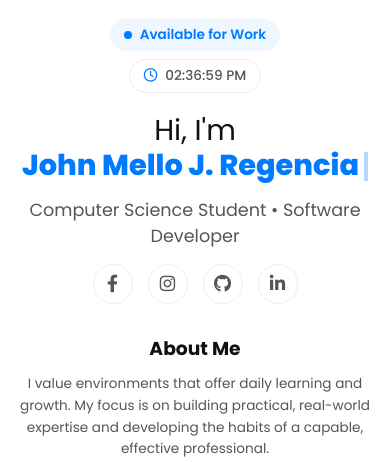
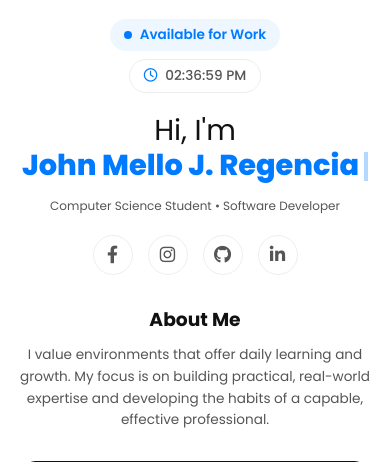
Before and after one commit to m3lloo/My-Portfolio, a Flask app: page / in a window 390 px wide. Shown: the part 343-805 px from the top of the page. Run offline with Flask 3, Linux system fonts and the light colour scheme.

```diff
--- a/static/css/style.css
+++ b/static/css/style.css
@@ -777,6 +777,14 @@ section[id] {
         font-size: 1.8rem;
     }
 
+    /* --- FIX FOR SUBTITLE ON MOBILE --- */
+    /* Forces the text to stay on one line by making it smaller */
+    .hero-subtitle {
+        font-size: 0.75rem; /* Small enough to fit */
+        white-space: nowrap; /* Forces one single line */
+        margin-bottom: 20px;
+    }
+
     .badge-container {
         flex-direction: column;
         align-items: center;
```
